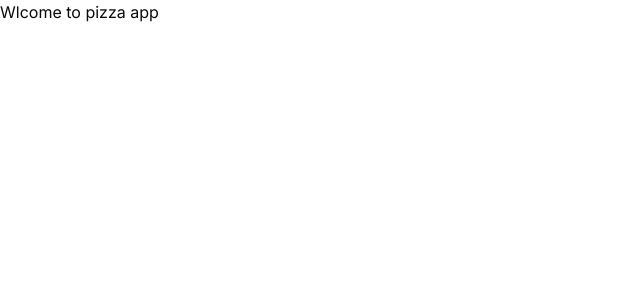
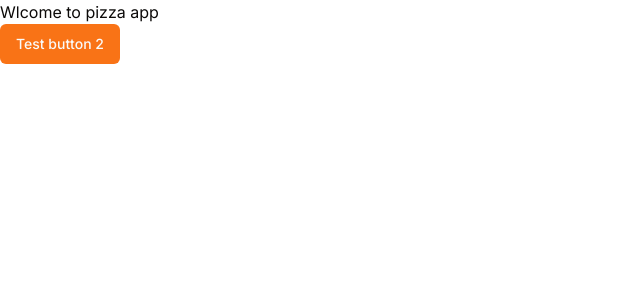
Before and after one commit to krishnagptamcs/client-ui, a Next.js app: page / in a window 1280 px wide. Shown: the top 300 px of the page, without its empty margins (0-640 px from the left). Built offline with nearby package versions, Linux system fonts and the light colour scheme.

Commit message:
add shad cn uin theam

```diff
--- a/package.json
+++ b/package.json
@@ -9,6 +9,7 @@
     "lint": "next lint"
   },
   "dependencies": {
+    "@radix-ui/react-slot": "^1.0.2",
     "class-variance-authority": "^0.7.0",
     "clsx": "^2.1.1",
     "lucide-react": "^0.379.0",
--- a/src/app/globals.css
+++ b/src/app/globals.css
@@ -2,67 +2,51 @@
   @tailwind components;
   @tailwind utilities;
 
+
 @layer base {
   :root {
     --background: 0 0% 100%;
-      --foreground: 0 0% 3.9%;
-
+    --foreground: 20 14.3% 4.1%;
     --card: 0 0% 100%;
-      --card-foreground: 0 0% 3.9%;
-
+    --card-foreground: 20 14.3% 4.1%;
     --popover: 0 0% 100%;
-      --popover-foreground: 0 0% 3.9%;
-
-      --primary: 0 0% 9%;
-      --primary-foreground: 0 0% 98%;
-
-      --secondary: 0 0% 96.1%;
-      --secondary-foreground: 0 0% 9%;
-
-      --muted: 0 0% 96.1%;
-      --muted-foreground: 0 0% 45.1%;
-
-      --accent: 0 0% 96.1%;
-      --accent-foreground: 0 0% 9%;
-
+    --popover-foreground: 20 14.3% 4.1%;
+    --primary: 24.6 95% 53.1%;
+    --primary-foreground: 60 9.1% 97.8%;
+    --secondary: 60 4.8% 95.9%;
+    --secondary-foreground: 24 9.8% 10%;
+    --muted: 60 4.8% 95.9%;
+    --muted-foreground: 25 5.3% 44.7%;
+    --accent: 60 4.8% 95.9%;
+    --accent-foreground: 24 9.8% 10%;
     --destructive: 0 84.2% 60.2%;
-      --destructive-foreground: 0 0% 98%;
-
-      --border: 0 0% 89.8%;
-      --input: 0 0% 89.8%;
-      --ring: 0 0% 3.9%;
-
+    --destructive-foreground: 60 9.1% 97.8%;
+    --border: 20 5.9% 90%;
+    --input: 20 5.9% 90%;
+    --ring: 24.6 95% 53.1%;
     --radius: 0.5rem;
   }
 
   .dark {
-      --background: 0 0% 3.9%;
-      --foreground: 0 0% 98%;
-
-      --card: 0 0% 3.9%;
-      --card-foreground: 0 0% 98%;
-
-      --popover: 0 0% 3.9%;
-      --popover-foreground: 0 0% 98%;
-
-      --primary: 0 0% 98%;
-      --primary-foreground: 0 0% 9%;
-
-      --secondary: 0 0% 14.9%;
-      --secondary-foreground: 0 0% 98%;
-
-      --muted: 0 0% 14.9%;
-      --muted-foreground: 0 0% 63.9%;
-
-      --accent: 0 0% 14.9%;
-      --accent-foreground: 0 0% 98%;
-
-      --destructive: 0 62.8% 30.6%;
-      --destructive-foreground: 0 0% 98%;
-
-      --border: 0 0% 14.9%;
-      --input: 0 0% 14.9%;
-      --ring: 0 0% 83.1%;
+    --background: 20 14.3% 4.1%;
+    --foreground: 60 9.1% 97.8%;
+    --card: 20 14.3% 4.1%;
+    --card-foreground: 60 9.1% 97.8%;
+    --popover: 20 14.3% 4.1%;
+    --popover-foreground: 60 9.1% 97.8%;
+    --primary: 20.5 90.2% 48.2%;
+    --primary-foreground: 60 9.1% 97.8%;
+    --secondary: 12 6.5% 15.1%;
+    --secondary-foreground: 60 9.1% 97.8%;
+    --muted: 12 6.5% 15.1%;
+    --muted-foreground: 24 5.4% 63.9%;
+    --accent: 12 6.5% 15.1%;
+    --accent-foreground: 60 9.1% 97.8%;
+    --destructive: 0 72.2% 50.6%;
+    --destructive-foreground: 60 9.1% 97.8%;
+    --border: 12 6.5% 15.1%;
+    --input: 12 6.5% 15.1%;
+    --ring: 20.5 90.2% 48.2%;
   }
 }
 
--- a/src/app/page.tsx
+++ b/src/app/page.tsx
@@ -1,7 +1,10 @@
+import { Button } from "@/components/ui/button";
+
 export default function Home() {
   return (
     <main>
       <h1>Wlcome to pizza app</h1>
+      <Button >Test button 2</Button>
     </main>
   );
 }
--- /dev/null
+++ b/src/components/ui/button.tsx
@@ -0,0 +1,56 @@
+import * as React from "react"
+import { Slot } from "@radix-ui/react-slot"
+import { cva, type VariantProps } from "class-variance-authority"
+
+import { cn } from "@/lib/utils"
+
+const buttonVariants = cva(
+  "inline-flex items-center justify-center whitespace-nowrap rounded-md text-sm font-medium ring-offset-background transition-colors focus-visible:outline-none focus-visible:ring-2 focus-visible:ring-ring focus-visible:ring-offset-2 disabled:pointer-events-none disabled:opacity-50",
+  {
+    variants: {
+      variant: {
+        default: "bg-primary text-primary-foreground hover:bg-primary/90",
+        destructive:
+          "bg-destructive text-destructive-foreground hover:bg-destructive/90",
+        outline:
+          "border border-input bg-background hover:bg-accent hover:text-accent-foreground",
+        secondary:
+          "bg-secondary text-secondary-foreground hover:bg-secondary/80",
+        ghost: "hover:bg-accent hover:text-accent-foreground",
+        link: "text-primary underline-offset-4 hover:underline",
+      },
+      size: {
+        default: "h-10 px-4 py-2",
+        sm: "h-9 rounded-md px-3",
+        lg: "h-11 rounded-md px-8",
+        icon: "h-10 w-10",
+      },
+    },
+    defaultVariants: {
+      variant: "default",
+      size: "default",
+    },
+  }
+)
+
+export interface ButtonProps
+  extends React.ButtonHTMLAttributes<HTMLButtonElement>,
+    VariantProps<typeof buttonVariants> {
+  asChild?: boolean
+}
+
+const Button = React.forwardRef<HTMLButtonElement, ButtonProps>(
+  ({ className, variant, size, asChild = false, ...props }, ref) => {
+    const Comp = asChild ? Slot : "button"
+    return (
+      <Comp
+        className={cn(buttonVariants({ variant, size, className }))}
+        ref={ref}
+        {...props}
+      />
+    )
+  }
+)
+Button.displayName = "Button"
+
+export { Button, buttonVariants }
```
Also changed, not shown: 1 other file (tests, documents, lock files or other folders). Lines whose indentation alone changed are shown as unchanged.
